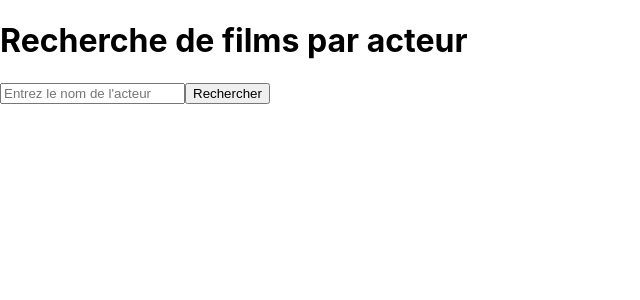
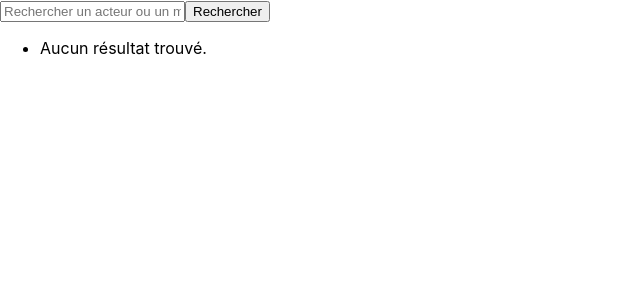
Before and after one commit to kevin-ledez/React-API, a React (Create React App) app: page / in a window 1280 px wide. Shown: the top 300 px of the page, without its empty margins (0-640 px from the left). Built offline with nearby package versions, Linux system fonts and the light colour scheme.

Commit message:
📦 NEW: Seatch Actor or Movie

```diff
--- a/src/components/Search/MovieSearch.js
+++ b/src/components/Search/MovieSearch.js
@@ -1,52 +1,72 @@
 import React, { useState } from "react";
-import "./MovieSearch.css";
 
 const MovieSearch = () => {
   const [searchQuery, setSearchQuery] = useState("");
-  const [movies, setMovies] = useState([]);
+  const [results, setResults] = useState([]);
 
   const API_KEY = "005b56149e8ba5468ce2c4974c5d4cb9";
-  const BASE_URL = "https://api.themoviedb.org/3/search/person";
+  const BASE_URL = "https://api.themoviedb.org/3";
 
   const handleSearch = async (e) => {
     e.preventDefault();
     try {
-      const response = await fetch(
-        `${BASE_URL}?api_key=${API_KEY}&query=${searchQuery}`
+      // Recherche des films associés à l'acteur
+      const actorResponse = await fetch(
+        `${BASE_URL}/search/person?api_key=${API_KEY}&query=${searchQuery}`
       );
-      const data = await response.json();
-      if (data.results && data.results.length > 0) {
-        // Assuming the first result is the closest match for the actor
-        const actorId = data.results[0].id;
-        const movieResponse = await fetch(
-          `https://api.themoviedb.org/3/person/${actorId}/movie_credits?api_key=${API_KEY}`
-        );
-        const movieData = await movieResponse.json();
-        setMovies(movieData.cast);
-      } else {
-        setMovies([]);
-      }
+      const actorData = await actorResponse.json();
+      const actorId = actorData.results[0]?.id || null;
+
+      // Recherche des films avec le mot clé dans le titre
+      const movieResponse = await fetch(
+        `${BASE_URL}/search/movie?api_key=${API_KEY}&query=${searchQuery}`
+      );
+      const movieData = await movieResponse.json();
+
+      // Combinaison des résultats des deux recherches
+      const actorMovies = actorId ? await getMoviesForActor(actorId) : [];
+      const combinedResults = [...movieData.results, ...actorMovies];
+      setResults(combinedResults);
     } catch (error) {
       console.error("Error fetching data:", error);
     }
   };
 
+  // Fonction pour obtenir les films associés à un acteur
+  const getMoviesForActor = async (actorId) => {
+    try {
+      const response = await fetch(
+        `${BASE_URL}/person/${actorId}/movie_credits?api_key=${API_KEY}`
+      );
+      const data = await response.json();
+      return data.cast || [];
+    } catch (error) {
+      console.error("Error fetching actor movies:", error);
+      return [];
+    }
+  };
+
   return (
     <div>
-      <h1>Recherche de films par acteur</h1>
       <form onSubmit={handleSearch}>
         <input
           type="text"
           value={searchQuery}
           onChange={(e) => setSearchQuery(e.target.value)}
-          placeholder="Entrez le nom de l'acteur"
+          placeholder="Rechercher un acteur ou un mot clé dans le titre"
         />
         <button type="submit">Rechercher</button>
       </form>
       <ul>
-        {movies.map((movie) => (
-          <li key={movie.id}>{movie.title}</li>
-        ))}
+        {results && results.length > 0 ? (
+          results.map((result) => (
+            <li key={result.id}>
+              <p>Titre : {result.title}</p>
+            </li>
+          ))
+        ) : (
+          <li>Aucun résultat trouvé.</li>
+        )}
       </ul>
     </div>
   );
```
